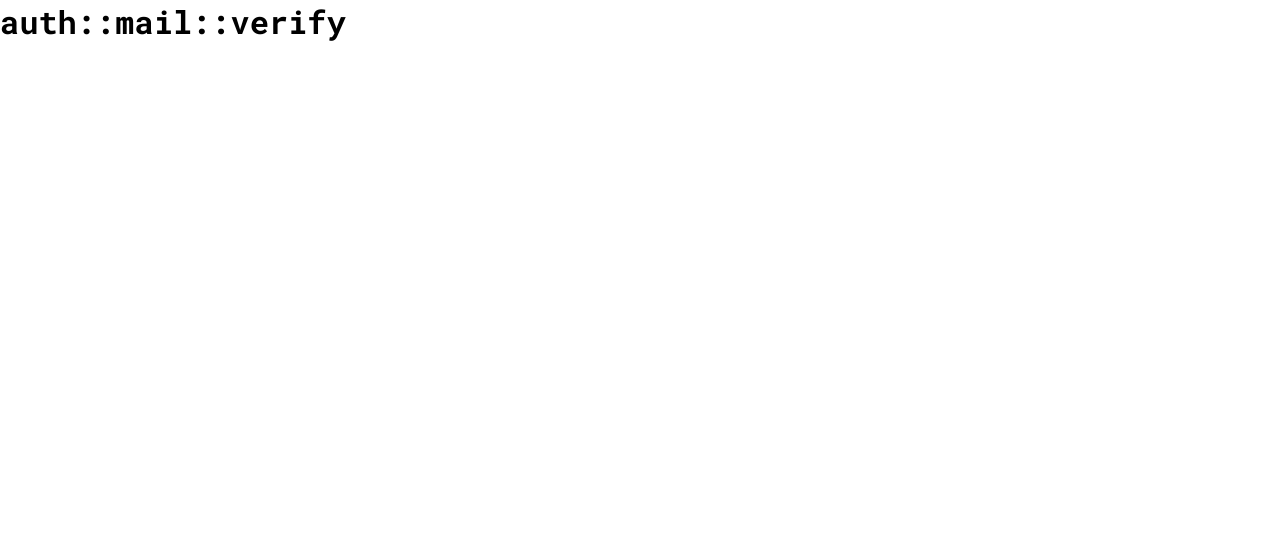
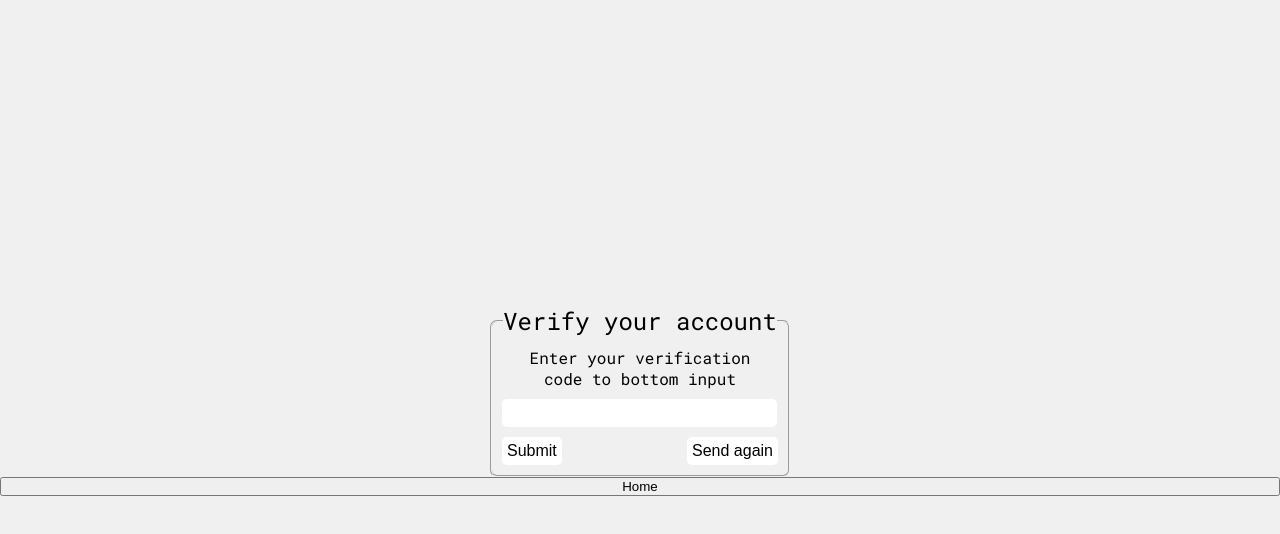
Before and after one commit to exodie/taxi-web, a Next.js app in the folder client-web/: page /auth/verify in a window 1280 px wide. Shown: the top 534 px of the page. Built offline with nearby package versions, Linux system fonts and the light colour scheme.

Commit message:
add auth-verify page
- page, minimal styles, minimal functionality

```diff
--- a/client-web/src/app/auth/actions.ts
+++ b/client-web/src/app/auth/actions.ts
@@ -19,3 +19,9 @@ export async function register(data: FormData) {
 
   redirect("/auth/verify");
 }
+
+export async function verify(id: string) {
+  if (!id) return console.error("verify::id is empty");
+
+  console.log(id);
+}
--- a/client-web/src/app/auth/styles/auth.scss
+++ b/client-web/src/app/auth/styles/auth.scss
@@ -18,9 +18,21 @@
 
     max-width: 300px;
 
+    p {
+      max-width: 250px;
+
+      text-align: center;
+
+      margin: 10px auto 0 auto;
+    }
+
     legend {
       font-size: 24px;
       margin-left: 10px;
+    }
+    .verify {
+      text-align: center;
+      margin-left: 0;
     }
 
     fieldset {
--- a/client-web/src/app/auth/verify/page.tsx
+++ b/client-web/src/app/auth/verify/page.tsx
@@ -1,3 +1,30 @@
-export default function AuthMailVerify() {
-  return <h1>auth::mail::verify</h1>;
+import "../styles/auth.scss";
+
+import { verify } from "../actions";
+import Link from "next/link";
+
+type Props = {
+  params: {
+    id: string;
+  };
+};
+
+export default function AuthMailVerify({ params: { id } }: Props) {
+  return (
+    <section className="container">
+      <form className="container__form">
+        <fieldset>
+          <legend className="verify">Verify your account</legend>
+          <p>Enter your verification code to bottom input</p>
+          <input type="number" name="id" autoComplete="off" />
+          <button>Submit</button>
+          <button>Send again</button>
+        </fieldset>
+      </form>
+
+      <button className="container__float">
+        <Link href={"/"}>Home</Link>
+      </button>
+    </section>
+  );
 }
--- a/client-web/src/app/page.tsx
+++ b/client-web/src/app/page.tsx
@@ -20,6 +20,11 @@ export default function Home() {
             <Link href={"/auth/create"}>Go to registration page</Link>
           </button>
         </li>
+        <li>
+          <button>
+            <Link href={"/auth/verify"}>Go to verify page</Link>
+          </button>
+        </li>
       </ol>
     </main>
   );
```
